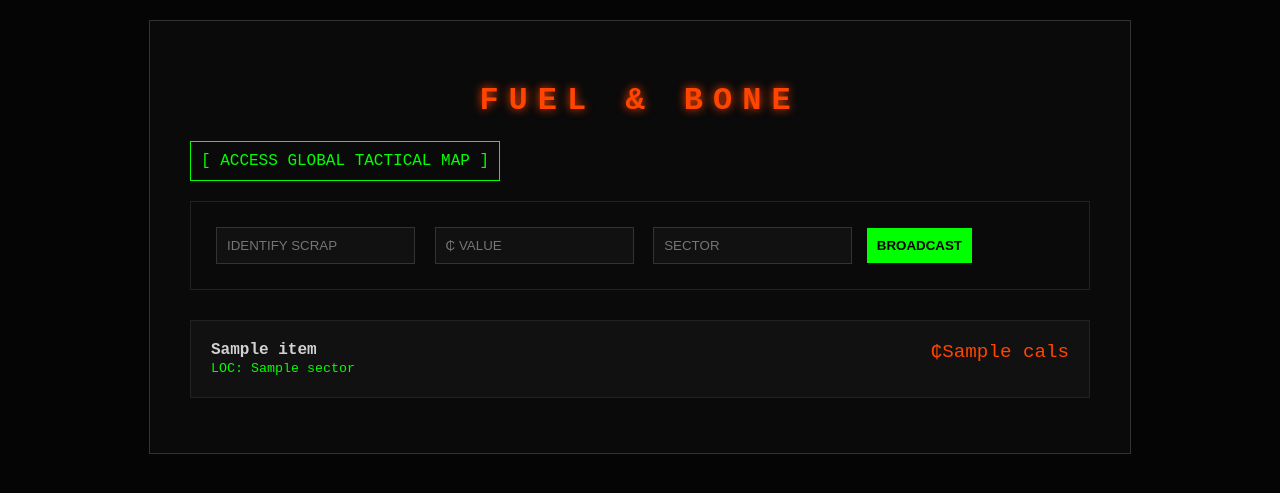
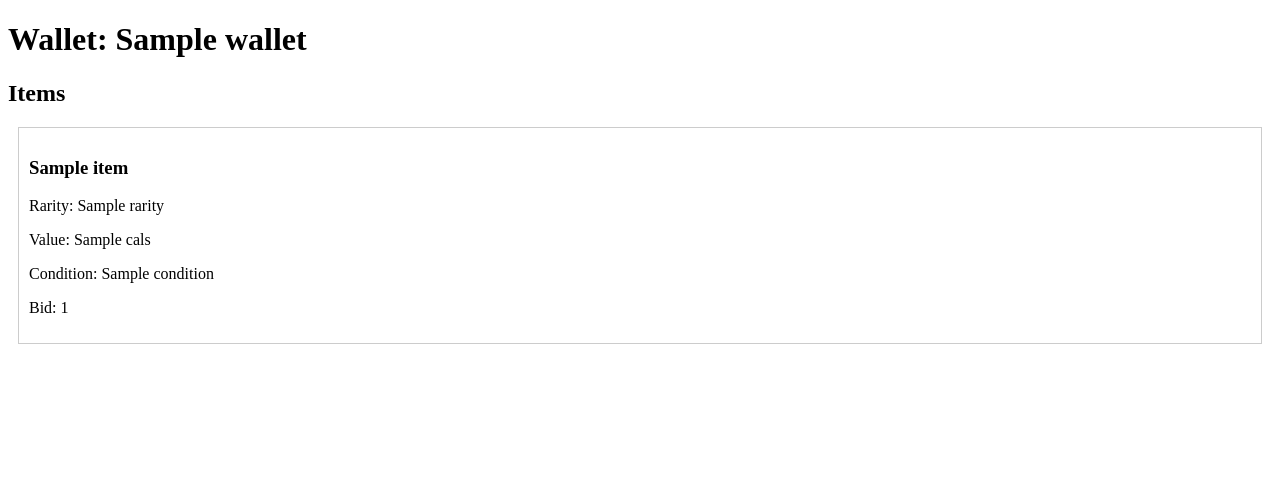
Before and after one commit to harmfulgaming/fuel-and-bone, a Flask app: template templates/index.html in a window 1280 px wide. Shown: the top 493 px of the page. Run offline with Flask 3, Linux system fonts and the light colour scheme; the template is opened without the code that fills it: most values are stand-ins (such as "Sample title", 1, 10 or a date in 2020).

Commit message:
Refactor index.html for market display

```diff
--- a/templates/index.html
+++ b/templates/index.html
@@ -1,45 +1,23 @@
 <!DOCTYPE html>
-<html lang="en">
+<html>
 <head>
-    <meta charset="UTF-8">
-    <title>SCAV-NET | Terminal</title>
-    <style>
-        :root { --glow: #ff4500; --bg: #050505; --text: #d1d1d1; --sub: #00ff00; }
-        body { background: var(--bg); color: var(--text); font-family: 'Courier New', monospace; margin: 0; padding: 20px; }
-        .terminal { max-width: 900px; margin: auto; border: 1px solid #333; padding: 40px; background: #0a0a0a; position: relative; }
-        h1 { color: var(--glow); text-align: center; letter-spacing: 10px; text-shadow: 0 0 10px var(--glow); }
-        .nav-btn { display: inline-block; padding: 10px; border: 1px solid var(--sub); color: var(--sub); text-decoration: none; margin-bottom: 20px; }
-        .nav-btn:hover { background: var(--sub); color: black; }
-        .item-card { background: #111; border: 1px solid #222; padding: 20px; margin-bottom: 15px; display: flex; justify-content: space-between; }
-        input { background: #111; border: 1px solid #333; color: var(--glow); padding: 10px; margin: 5px; }
-        button { background: var(--sub); cursor: pointer; border: none; padding: 10px; font-weight: bold; }
-    </style>
+    <title>Market</title>
 </head>
 <body>
-    <div class="terminal">
-        <h1>FUEL & BONE</h1>
-        <a href="/map" class="nav-btn">[ ACCESS GLOBAL TACTICAL MAP ]</a>
 
-        <div style="border: 1px solid #222; padding: 20px; margin-bottom: 30px;">
-            <form action="/list" method="post">
-                <input type="text" name="item" placeholder="IDENTIFY SCRAP" required>
-                <input type="number" name="cals" placeholder="₵ VALUE" required>
-                <input type="text" name="sector" placeholder="SECTOR" required>
-                <button type="submit">BROADCAST</button>
-            </form>
-        </div>
+<h1>Wallet: {{ wallet }}</h1>
 
-        <div class="feed">
-            {% for item in ledger|reverse %}
-            <div class="item-card">
-                <div>
-                    <strong>{{ item.name }}</strong><br>
-                    <small style="color: var(--sub);">LOC: {{ item.sector }}</small>
-                </div>
-                <div style="color: var(--glow); font-size: 1.2rem;">₵{{ item.cals }}</div>
-            </div>
-            {% endfor %}
-        </div>
-    </div>
+<h2>Items</h2>
+
+{% for item in ledger %}
+<div style="border:1px solid #ccc; padding:10px; margin:10px;">
+    <h3>{{ item.name }}</h3>
+    <p>Rarity: {{ item.rarity }}</p>
+    <p>Value: {{ item.cals }}</p>
+    <p>Condition: {{ item.condition }}</p>
+    <p>Bid: {{ item.current_bid }}</p>
+</div>
+{% endfor %}
+
 </body>
 </html>
```
